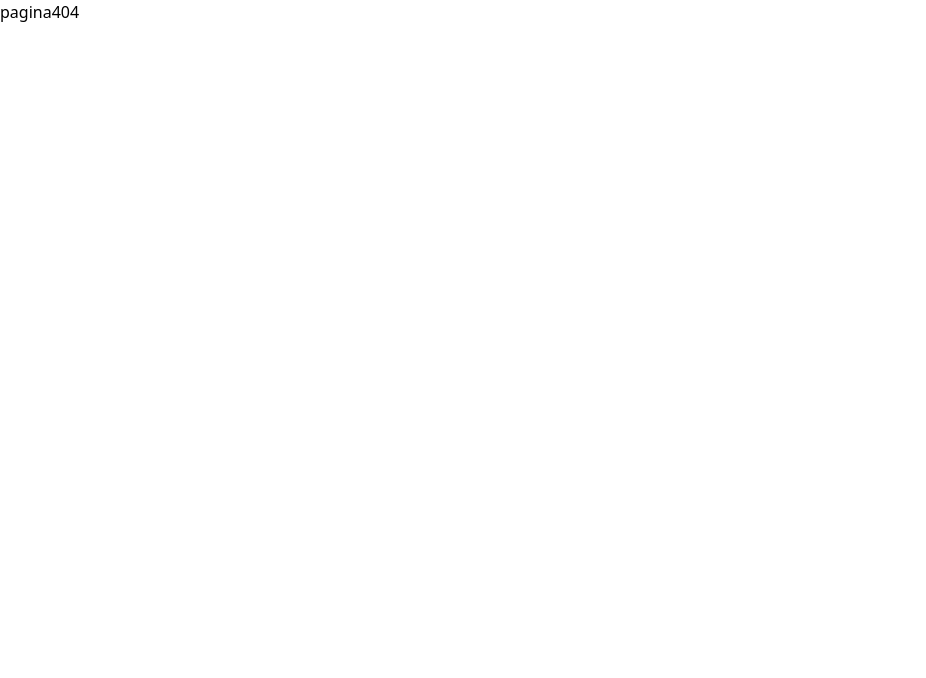
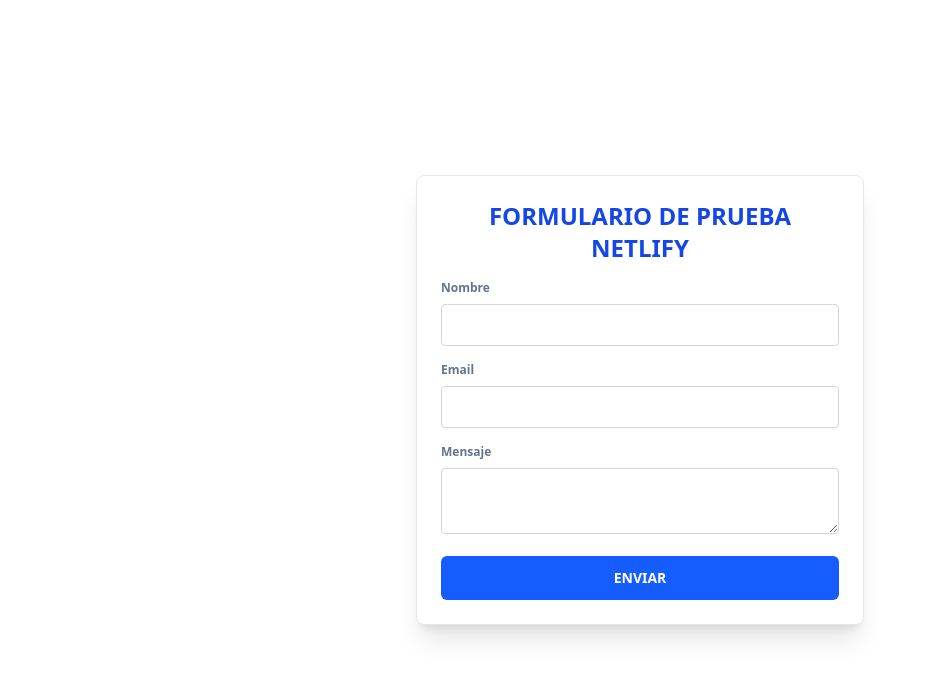
Before and after one commit to Day213/adiestramiento-2, a React (Vite) app: page /prueba in a window 1280 px wide. Shown: the top 678 px of the page, without its empty margins (0-926 px from the left). Built offline with nearby package versions, Linux system fonts and the light colour scheme.

Commit message:
haciendo pruebas de correo

```diff
--- /dev/null
+++ b/src/pages/NetlifyEmailForm.jsx
@@ -0,0 +1,40 @@
+import React, { useState } from 'react'
+
+export default function NetlifyEmailForm() {
+  const [form, setForm] = useState({ nombre: '', email: '', mensaje: '' })
+  const [enviado, setEnviado] = useState(false)
+
+  const handleChange = (e) => {
+    const { name, value } = e.target
+    setForm(prev => ({ ...prev, [name]: value }))
+  }
+
+  return (
+    <div className="flex justify-center items-center min-h-screen">
+      <form
+        name="contacto-netlify"
+        method="POST"
+        data-netlify="true"
+        className="bg-white shadow-xl p-6 border border-slate-200 rounded-lg w-full max-w-md"
+        onSubmit={() => setEnviado(true)}
+      >
+        <input type="hidden" name="form-name" value="contacto-netlify" />
+        <h2 className="mb-4 font-bold text-blue-700 text-2xl text-center uppercase">Formulario de Prueba Netlify</h2>
+        <div className="mb-4">
+          <label className="block mb-2 font-bold text-slate-500 text-xs" htmlFor="nombre">Nombre</label>
+          <input className="p-2 border border-gray-300 rounded w-full" id="nombre" name="nombre" value={form.nombre} onChange={handleChange} required />
+        </div>
+        <div className="mb-4">
+          <label className="block mb-2 font-bold text-slate-500 text-xs" htmlFor="email">Email</label>
+          <input className="p-2 border border-gray-300 rounded w-full" id="email" name="email" type="email" value={form.email} onChange={handleChange} required />
+        </div>
+        <div className="mb-4">
+          <label className="block mb-2 font-bold text-slate-500 text-xs" htmlFor="mensaje">Mensaje</label>
+          <textarea className="p-2 border border-gray-300 rounded w-full" id="mensaje" name="mensaje" value={form.mensaje} onChange={handleChange} required />
+        </div>
+        <button type="submit" className="bg-blue-600 py-3 rounded-md w-full font-bold text-white text-sm uppercase">Enviar</button>
+        {enviado && <div className="mt-4 font-bold text-green-600 text-center">¡Formulario enviado! Revisa tu correo de Netlify.</div>}
+      </form>
+    </div>
+  )
+}
--- a/src/router.jsx
+++ b/src/router.jsx
@@ -7,6 +7,7 @@
 import { ListarSolicitud } from "./pages/listarSolicitud"
 import { ResponderSolicitud } from "./pages/responderSolicitud"
 import { supabase } from './supabase'
+import NetlifyEmailForm from "./pages/NetlifyEmailForm"
 
 // Componente para rutas protegidas
 const ProtectedRoute = ({ children }) => {
@@ -54,6 +55,7 @@
   return (
     <Routes>
       <Route path="*" element={<Pagina404 />} />
+      <Route path="/prueba" element={<NetlifyEmailForm />} />
       {/* Rutas públicas solo para no autenticados */}
       <Route path="/login" element={
         <PublicRoute>
```
